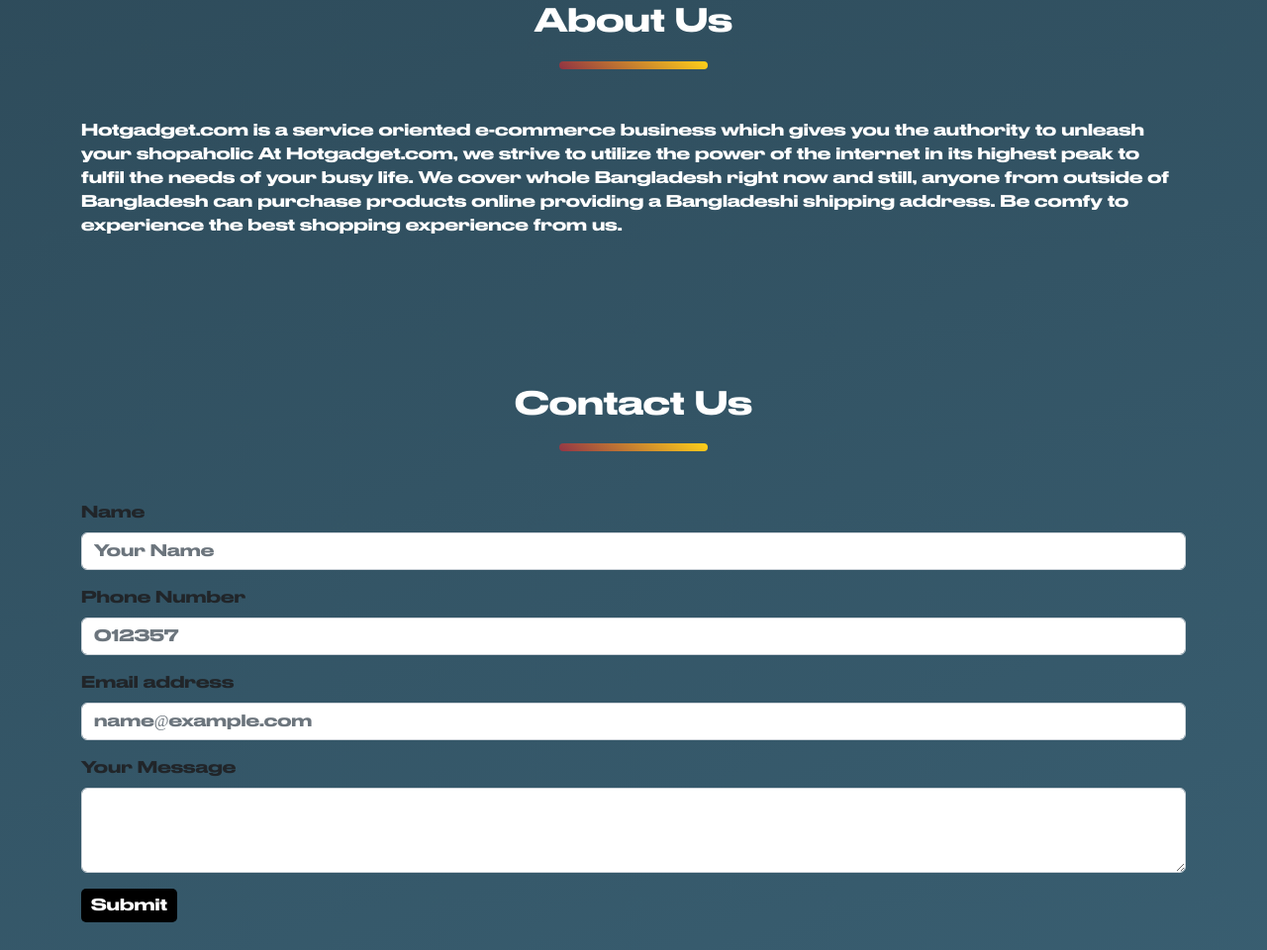
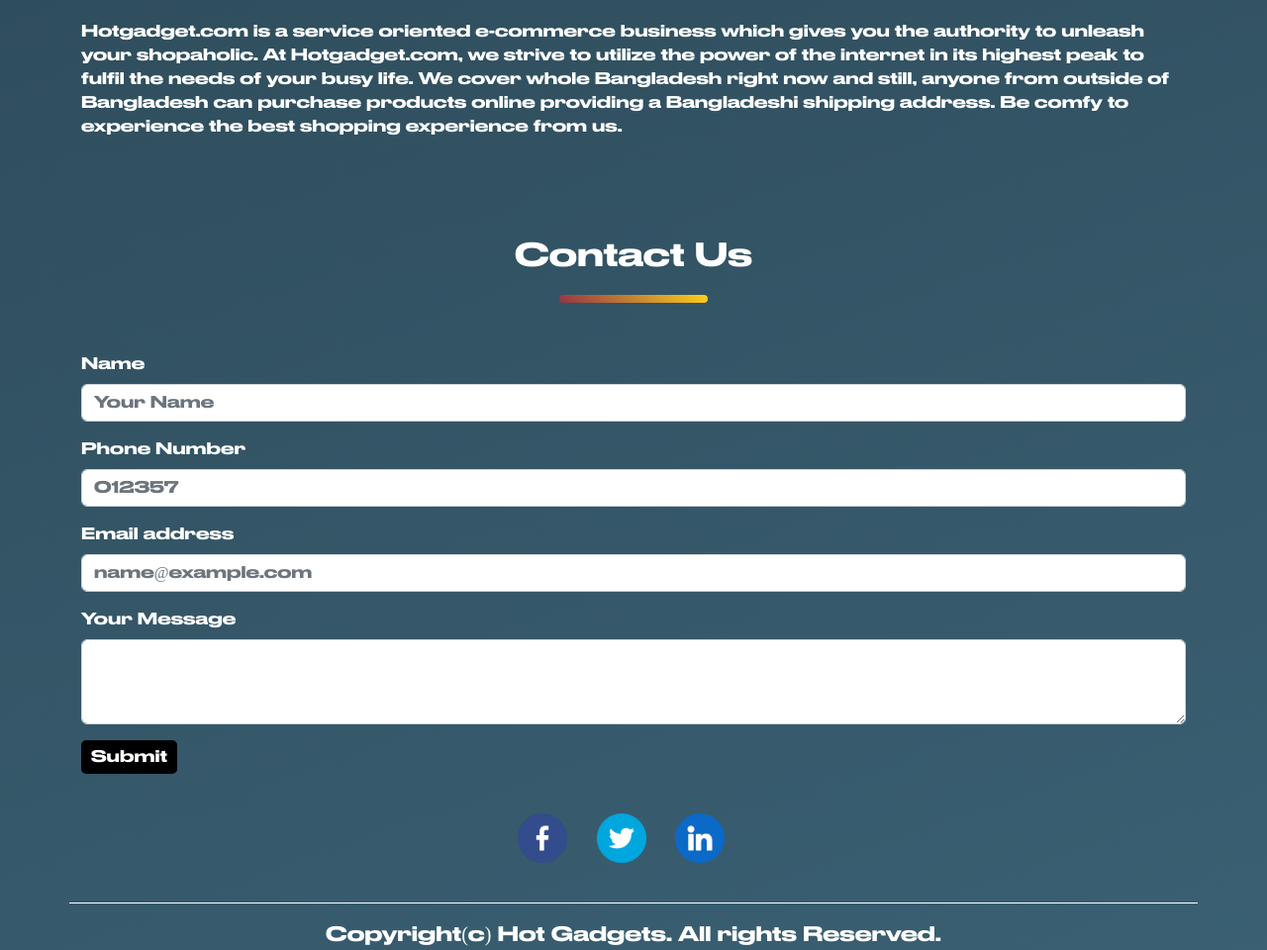
Before and after one commit to jabedalamakash/hotgadget, a plain HTML site: page index.html in a window 1280 px wide. Shown: the part 3385-4345 px from the top of the page at 99% size. Drawn offline with nearby package versions, Linux system fonts and the light colour scheme.

Commit message:
added icon

```diff
--- a/index.html
+++ b/index.html
@@ -14,7 +14,7 @@
 <body>
 
 
-  <section>
+  <section class="navigation">
     <div class=" nav   fixed-top">
       <nav class="navbar navbar-expand-lg container ">
           <div class="container-fluid">
@@ -273,7 +273,7 @@
       <h2>About Us</h2>
       <div class="underline">
       </div>
-      <p class="wh">Hotgadget.com is a service oriented e-commerce business which gives you the authority to unleash your shopaholic
+      <p class="wh">Hotgadget.com is a service oriented e-commerce business which gives you the authority to unleash your shopaholic.
         At Hotgadget.com, we strive to utilize the power of the internet in its highest peak to fulfil the needs of your busy life.
         We cover whole Bangladesh right now and still, anyone from outside of Bangladesh can purchase products online providing a Bangladeshi shipping address. Be comfy to experience the best shopping experience from us.</p>
   </div>
@@ -303,12 +303,18 @@
     <button type="submit" class="buy">Submit</button>
 
   </div>
+  <div class="social ">
+    <a href="http://facebook.com/jabedalamakash" target="_blank" rel="noopener noreferrer"><img src="social/facebook.png" alt=""></a>
+    <a href="http://twitter.com/jabedalamakash" target="_blank" rel="noopener noreferrer"><img src="social/twitter.png" alt=""></a>
+    <a href="http://linkedin.com/in/jabedalamakash" target="_blank" rel="noopener noreferrer"><img src="social/linkedin .png" alt=""></a>
+  </div>
 
 </section>
 
 
 
 <footer class="container">
+
   <h5>Copyright(c) Hot Gadgets. All rights Reserved.</h5>
 
 </footer>
--- a/style.css
+++ b/style.css
@@ -1,6 +1,9 @@
-section{
-margin-bottom: 150px;
+/* section{
+margin-bottom: 80px;
 
+} */
+.navigation,.cat,#aboutus, #products{
+    margin-bottom: 100px;
 }
 
 @font-face {
@@ -72,6 +75,7 @@ body{
     background-repeat: no-repeat;
     background-position:left bottom;
     background-size: 8%;
+    margin-bottom: 150px;
 }
 
 .nav{
@@ -140,3 +144,15 @@ p{
  #contactus h2{
 text-align: center;
  }
+#contactus {
+    color:white;
+}
+.social img{
+    height: 50px;
+    width: 50px;
+    margin-right: 25px;
+}
+.social{
+    padding: 40px ;
+    text-align: center;
+}
```
Also changed, not shown: social/facebook.png (added), social/linkedin .png (added), social/twitter.png (added).
